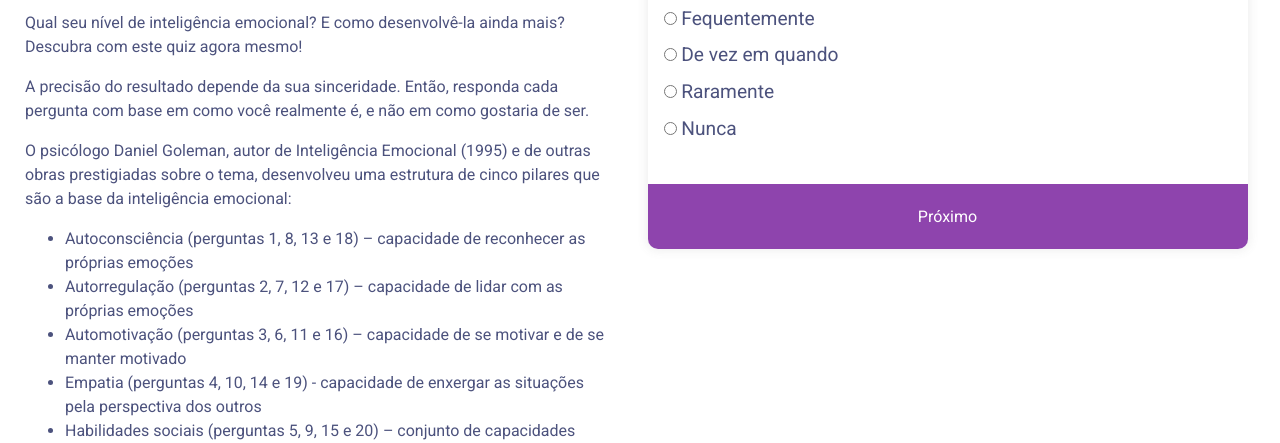
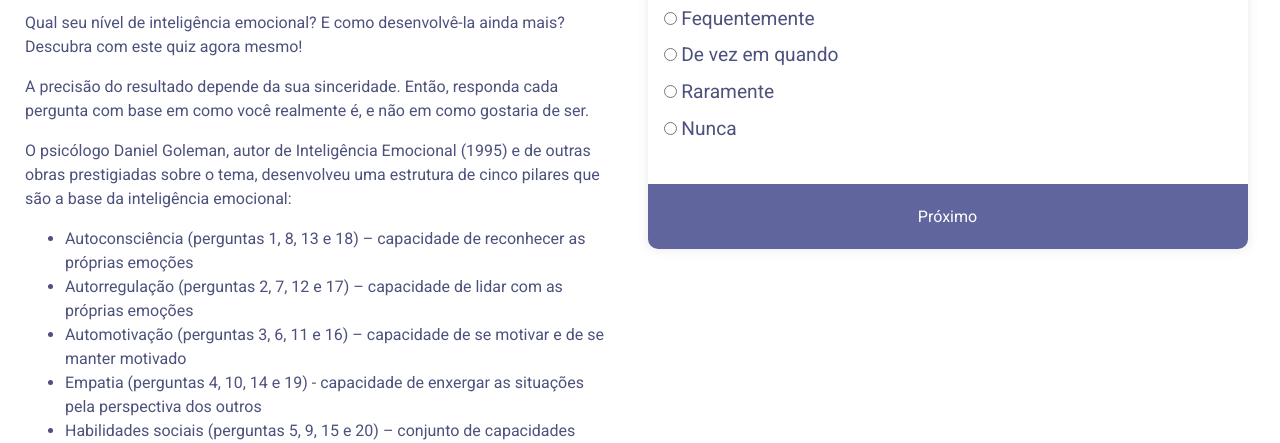
Before and after one commit to JhonathanRibeiro/quiz-app-inteligencia-emocional, a plain HTML site: page index.html in a window 1280 px wide. Shown: the part 357-800 px from the top of the page. Drawn offline with nearby package versions, Linux system fonts and the light colour scheme.

Commit message:
Update style.css

```diff
--- a/style.css
+++ b/style.css
@@ -22,7 +22,7 @@ ul li label {
     cursor: pointer;
 }
 button {
-    background-color: #8e44ad;
+    background-color: #60669d!important;
     border: none;
     color: white;
     cursor: pointer;
```
